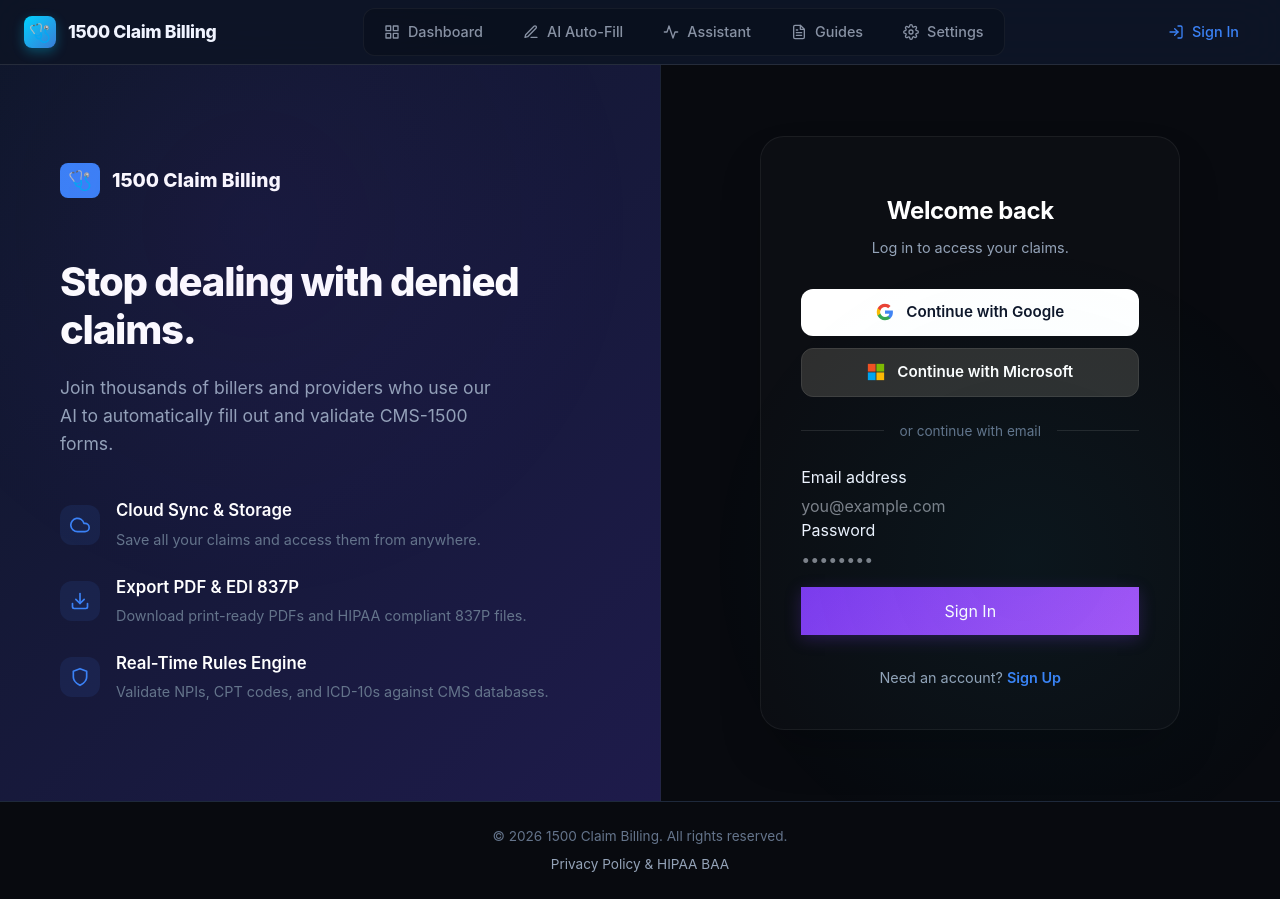
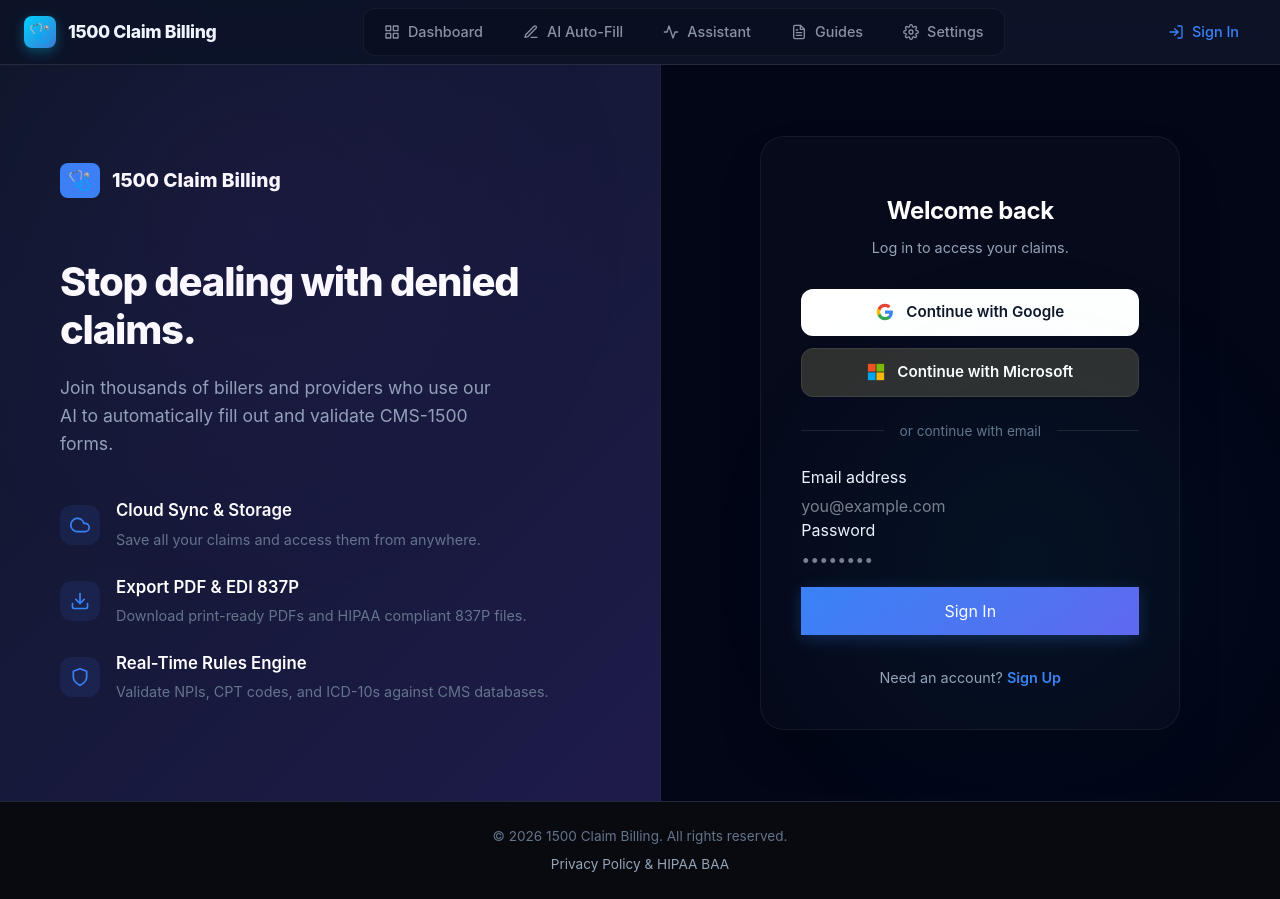
Before and after one commit to kadiapp/cms_saas, a Next.js app: page /login in a window 1280 px wide. Built offline with nearby package versions, Linux system fonts and the light colour scheme; no server answers.

Commit message:
style: shift global color theme to a richer, cooler midnight blue (dramatic aesthetic)

```diff
--- a/src/app/(blog)/[slug]/page.tsx
+++ b/src/app/(blog)/[slug]/page.tsx
@@ -102,7 +102,7 @@ export default async function BlogPost({ params }: Props) {
               {decodeWPEntities(article.title)}
             </span>
           </nav>
-          <article style={{ background: 'rgba(16,20,30,0.85)', border: '1px solid rgba(255,255,255,0.07)', borderRadius: '16px', padding: '48px' }}>
+          <article style={{ background: 'var(--bg-card)', border: '1px solid rgba(255,255,255,0.07)', borderRadius: '16px', padding: '48px' }}>
             <h1 style={{ fontSize: 'clamp(1.6rem, 4vw, 2.4rem)', fontWeight: '800', color: '#f0f4ff', lineHeight: '1.25', marginBottom: '16px' }}>{decodeWPEntities(article.title)}</h1>
             <div style={{ color: '#64748b', fontSize: '0.9rem', marginBottom: '40px', paddingBottom: '24px', borderBottom: '1px solid rgba(255,255,255,0.07)' }}>
               Last Updated: {new Date(article.published_at).toLocaleDateString('en-US', { month: 'long', day: 'numeric', year: 'numeric' })}
--- a/src/app/globals.css
+++ b/src/app/globals.css
@@ -7,19 +7,19 @@
    ============================================================ */
 
 :root {
-  /* Core palette */
-  --bg-base:        #080a0f;
-  --bg-surface:     #0d1017;
-  --bg-card:        rgba(16, 20, 30, 0.85);
-  --bg-card-hover:  rgba(20, 25, 38, 0.95);
-  --bg-input:       rgba(10, 14, 22, 0.9);
-  --bg-header:      rgba(8, 10, 15, 0.97);
+  /* Core palette - Dramatic Midnight Blue */
+  --bg-base:        #020617; /* Rich dark navy */
+  --bg-surface:     #0f172a; /* Slate 900 */
+  --bg-card:        rgba(15, 23, 42, 0.85);
+  --bg-card-hover:  rgba(30, 41, 59, 0.95);
+  --bg-input:       rgba(2, 6, 23, 0.9);
+  --bg-header:      rgba(2, 6, 23, 0.97);
 
   /* Accent gradient — electric violet → cyan */
-  --accent-1:       #7c3aed;
-  --accent-2:       #06b6d4;
-  --accent-mid:     #a855f7;
-  --accent-glow:    rgba(124, 58, 237, 0.25);
+  --accent-1:       #3b82f6; /* Shifted to electric blue */
+  --accent-2:       #06b6d4; /* Cyan */
+  --accent-mid:     #6366f1; /* Indigo */
+  --accent-glow:    rgba(59, 130, 246, 0.25);
   --accent-glow-2:  rgba(6, 182, 212, 0.15);
 
   /* Semantic colours */
```
